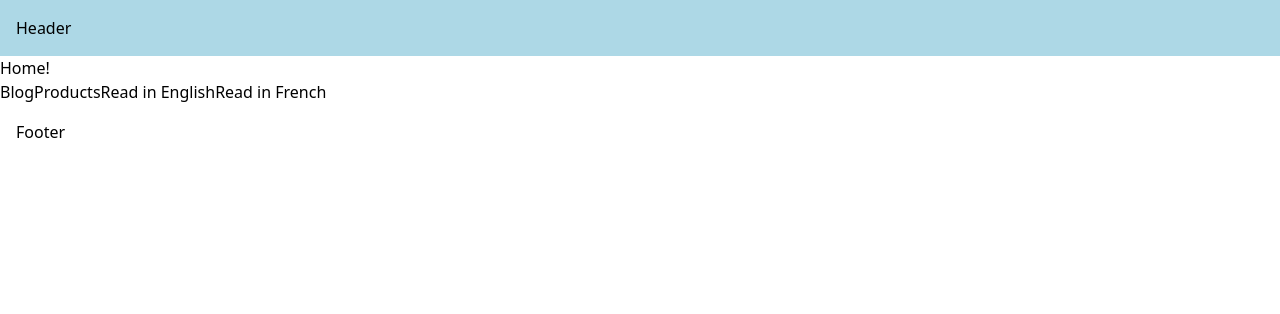
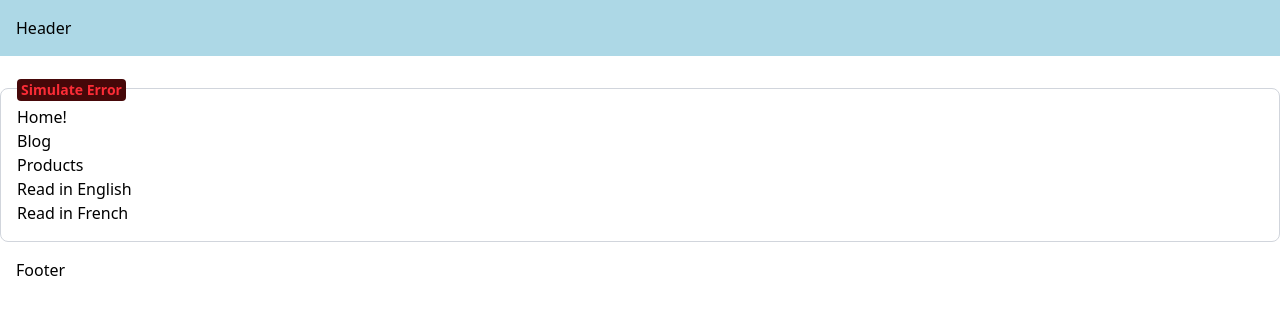
Before and after one commit to venkatkvikram/NextJs-Learning, a Next.js app in the folder hello-world/: page / in a window 1280 px wide. Shown: the top 314 px of the page. Built offline with nearby package versions, Linux system fonts and the light colour scheme.

Commit message:
Global Error (errors part 5)

```diff
--- a/hello-world/src/app/counter/page.tsx
+++ b/hello-world/src/app/counter/page.tsx
@@ -1,4 +1,4 @@
-import { Counter } from "./Counter"
+import { Counter } from "./counter"
 
 
 
--- /dev/null
+++ b/hello-world/src/app/error-wrapper.tsx
@@ -0,0 +1,39 @@
+"use client";
+import "./globals.css";
+
+import { useState } from "react";
+
+interface WrapperProps {
+  children: React.ReactNode;
+}
+
+const ErrorSimulator = ({
+  message = "An error occurred",
+}: {
+  message?: string;
+}) => {
+  const [error, setError] = useState(false);
+
+  if (error) throw new Error(message);
+
+  return (
+    <button
+      title="Simulate an error"
+      className="bg-red-950 text-red-500 rounded p-1 leading-none font-semibold text-sm hover:bg-red-900 transition"
+      onClick={() => setError(true)}
+    >
+      Simulate Error
+    </button>
+  );
+};
+
+export const ErrorWrapper = ({ children }: WrapperProps) => {
+  return (
+    <div className="flex flex-col rounded-lg mt-8 relative p-4 border border-gray-300">
+      <div className="absolute top-0 left-4 -translate-y-1/2">
+        <ErrorSimulator message="Simulated error in root layout" />
+      </div>
+      {children}
+    </div>
+  );
+};
--- /dev/null
+++ b/hello-world/src/app/global-error.tsx
@@ -0,0 +1,24 @@
+"use client"; // Error boundaries must be Client Components
+
+import "./globals.css";
+
+export default function GlobalError() {
+  return (
+    <html lang="en">
+      <body>
+        <div className="flex flex-col items-center justify-center min-h-screen">
+          <h2 className="text-2xl font-bold mb-4">Something went wrong!</h2>
+          <button
+            onClick={() => {
+              // refresh the page
+              window.location.reload();
+            }}
+            className="bg-blue-500 hover:bg-blue-700 text-white font-bold py-2 px-4 rounded"
+          >
+            Refresh
+          </button>
+        </div>
+      </body>
+    </html>
+  );
+}
--- a/hello-world/src/app/layout.tsx
+++ b/hello-world/src/app/layout.tsx
@@ -1,13 +1,13 @@
 import { Metadata } from "next"; //for ts support
 
-import './globals.css';
-
+import "./globals.css";
+import { ErrorWrapper } from "./error-wrapper";
 
 export const metadata: Metadata = {
   title: {
     default: "Next.js learning by Venkata Sai",
     template: "%s | Venkata's learning",
-    absolute: ""
+    absolute: "",
   },
   description: "Generated by Next.js",
 };
@@ -19,8 +19,7 @@
         <header style={{ backgroundColor: "lightblue", padding: "1rem" }}>
           <p>Header</p>
         </header>
-
-        {children}
+        <ErrorWrapper>{children}</ErrorWrapper>
         <footer style={{ backgroundColor: "ghostwhile", padding: "1rem" }}>
           <p>Footer</p>
         </footer>
```
Also changed, not shown: hello-world/public/png/ErrorHandling/ComponentHierarchy2.png (added), 1 other file (tests, documents, lock files or other folders).
